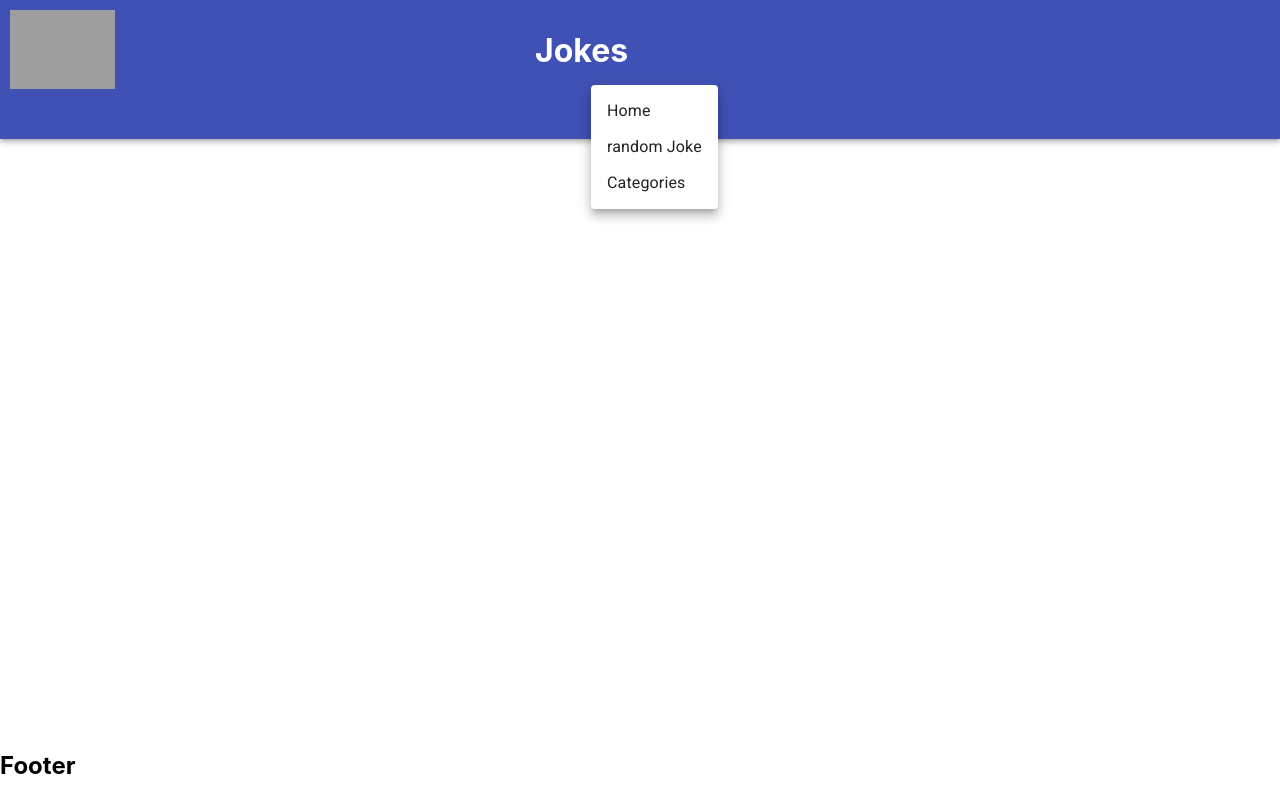
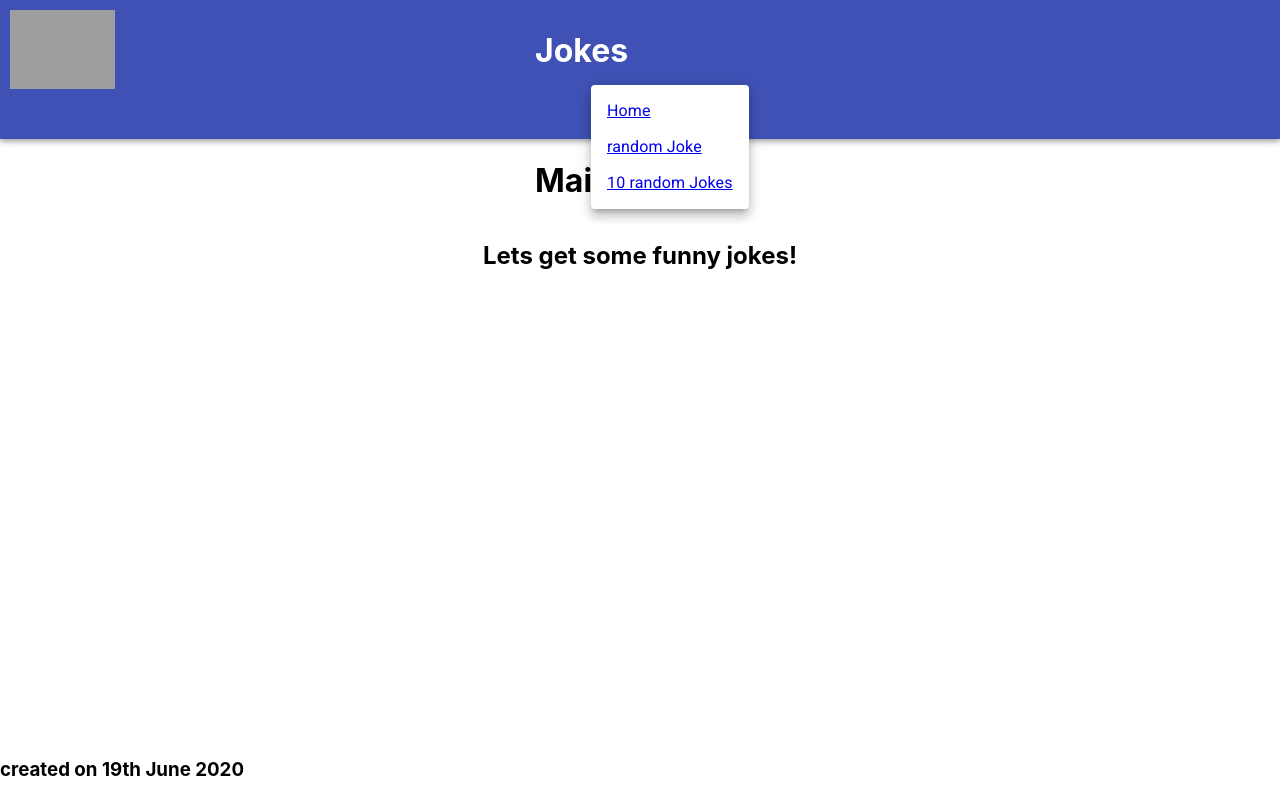
Before and after one commit to ThanhDuong2503/CompleteCircle, a React (Create React App) app: page / in a window 1280 px wide. Both pictures are taken after a click on the button "OPEN MENU". Built offline with nearby package versions, Linux system fonts and the light colour scheme; no server answers; grey boxes are pictures that could not be loaded.

Commit message:
AddRouter

```diff
--- a/src/App.js
+++ b/src/App.js
@@ -3,7 +3,6 @@ import './App.css';
 import Header from "./Header";
 import Main from "./Main";
 import Footer from "./Footer";
-
 function App() {
   return (
     <div className="App">
--- a/src/Card/JokeCard.css
+++ b/src/Card/JokeCard.css
@@ -1,3 +1,3 @@
 .JokeCard{
-    max-width: 60vw;
+    max-width: 80vw;
 }
--- a/src/Card/JokeCard.js
+++ b/src/Card/JokeCard.js
@@ -24,18 +24,18 @@ export default function JokeCard(props) {
                     <CardMedia
                         className={classes.media}
                         image="https://i.ytimg.com/vi/O5d1R7G3-wk/maxresdefault.jpg"
-                        title="Contemplative Reptile"
+                        title="FunnyAnimal"
                         width="10%"
                     />
                     <CardContent>
                         <Typography gutterBottom variant="h5" component="h2">
                             Funny Joke
                         </Typography>
-                        <Typography variant="body2" color="textSecondary" component="p">
-                            {props.joke.setup}
+                        <Typography variant="body2" color="textPrimary" component="p">
+                            {props.jokeProps.setup}
                         </Typography>
-                        <Typography variant="body2" color="textSecondary" component="p">
-                            {props.joke.punchline}
+                        <Typography variant="body2" color="Primary" component="p">
+                            {props.jokeProps.punchline}
                         </Typography>
                     </CardContent>
                 </CardActionArea>
--- a/src/Footer.js
+++ b/src/Footer.js
@@ -4,7 +4,7 @@ import "./Footer.css";
 export default function Footer() {
     return (
         <footer className={"Footer"}>
-            <h2>Footer</h2>
+            <h3>created on 19th June 2020</h3>
         </footer>
     );
 }
--- a/src/Header/MenuIcon.js
+++ b/src/Header/MenuIcon.js
@@ -3,6 +3,9 @@ import Button from '@material-ui/core/Button';
 import Menu from '@material-ui/core/Menu';
 import MenuItem from '@material-ui/core/MenuItem';
 import "./MenuIcon.css";
+import {
+    Link
+} from "react-router-dom";
 
 export default function MenuIcon(){
 
@@ -28,9 +31,15 @@ export default function MenuIcon(){
                 open={Boolean(anchorEl)}
                 onClose={handleClose}
             >
-                <MenuItem onClick={handleClose}>Home</MenuItem>
-                <MenuItem onClick={handleClose}>random Joke</MenuItem>
-                <MenuItem onClick={handleClose}>Categories</MenuItem>
+                <MenuItem onClick={handleClose}>
+                    <Link to="/">Home</Link>
+                </MenuItem>
+                <MenuItem onClick={handleClose}>
+                    <Link to="/random">random Joke</Link>
+                </MenuItem>
+                <MenuItem onClick={handleClose}>
+                    <Link to="/random10">10 random Jokes</Link>
+                </MenuItem>
             </Menu>
         </div>
     )
--- /dev/null
+++ b/src/Jokes/RandomJoke.js
@@ -0,0 +1,19 @@
+import React, {useEffect, useState} from "react";
+import JokeCard from "../Card/JokeCard";
+
+export default function RandomJoke(){
+
+    const [joke, setJoke] = useState();
+
+    useEffect(() => {
+        fetch ("https://official-joke-api.appspot.com/jokes/random")
+            .then(response => response.json())
+            .then(data => setJoke(data))
+    }, [] );
+
+    return (
+        <>
+            {joke && <JokeCard jokeProps={joke}></JokeCard>}
+        </>
+    );
+}
--- /dev/null
+++ b/src/Jokes/TenJokes.js
@@ -0,0 +1,20 @@
+import React, {useEffect, useState} from "react";
+import JokeCard from "../Card/JokeCard";
+
+export default function TenJokes(){
+
+    const [jokes, setJokes] = useState();
+
+    useEffect(() => {
+        fetch ("https://official-joke-api.appspot.com/random_ten")
+            .then(response => response.json())
+            .then(data => setJokes(data))
+    }, [] );
+
+    return (
+        <>
+            {jokes && jokes.map(joke => (
+                <JokeCard jokeProps={joke}></JokeCard>))}
+        </>
+    );
+}
--- a/src/Main.css
+++ b/src/Main.css
@@ -1,4 +1,6 @@
 .Main{
     display: flex;
+    flex-flow: column nowrap;
     flex-grow: 1;
+    align-items: center;
 }
--- a/src/Main.js
+++ b/src/Main.js
@@ -1,24 +1,31 @@
 import React, {useState, useEffect} from "react";
 import "./Main.css";
 import JokeCard from "./Card/JokeCard";
+import RandomJoke from "./Jokes/RandomJoke";
+import TenJokes from "./Jokes/TenJokes";
+import {
+    Switch,
+    Route,
+    Link
+} from "react-router-dom";
 
-const fetchData= async () => {
-    const data = await fetch ("https://official-joke-api.appspot.com/jokes/random");
-    const item = await data.json();
-    return (item);
-}
 export default function Main() {
-
-    const [joke, setJoke] = useState();
-
-    useEffect(() => {
-        fetchData().then(setJoke);
-    }, [] );
-
 
     return (
         <main className={"Main"}>
-            {joke && <JokeCard joke={joke}></JokeCard>}
+            <h1>Main Content</h1>
+            <Switch>
+                <Route exact path="/">
+                    <h2>Lets get some funny jokes!</h2>
+                </Route>
+                <Route path="/random">
+                    <RandomJoke></RandomJoke>
+                </Route>
+                <Route path="/random10">
+                    <TenJokes></TenJokes>
+                </Route>
+            </Switch>
+
         </main>
     );
 
```
